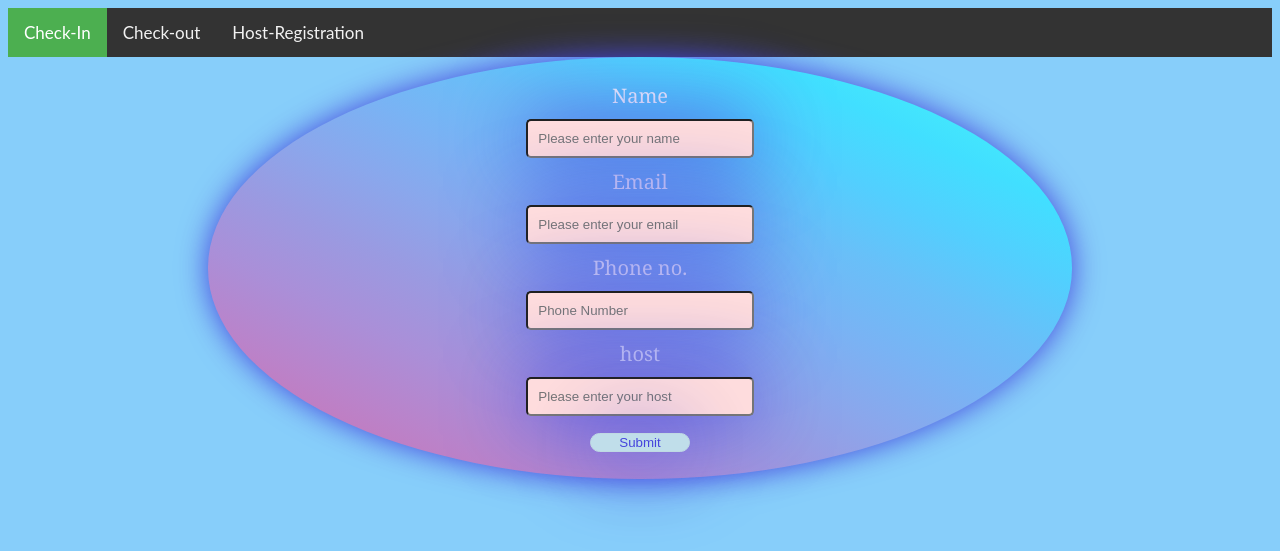
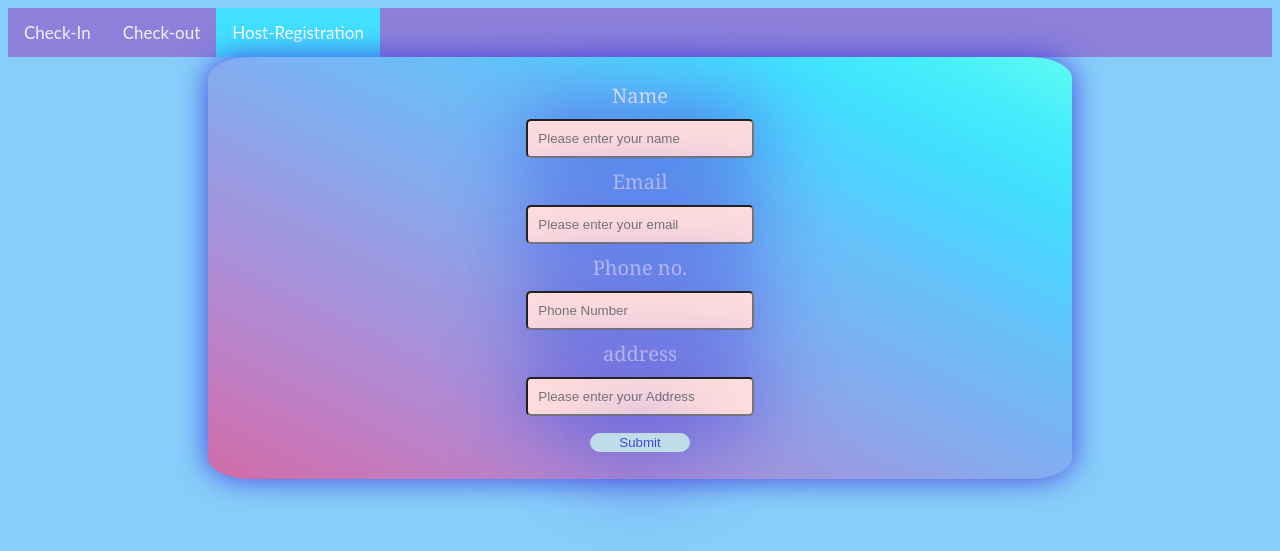
Before and after one commit to shellkore/GEMS, a Flask app: page / in a window 1280 px wide. Shown: the top 551 px of the page. Run offline with Flask 2, Linux system fonts and the light colour scheme; parts of the project's set-up code (start-up, migrations or seed data) failed here and were passed over.

Commit message:
refactored css

```diff
--- a/app.py
+++ b/app.py
@@ -80,7 +80,7 @@
 	print("mail sent")
 
 
-@app.route('/host',methods = ['POST', 'GET'])
+@app.route('/',methods = ['POST', 'GET'])
 def host():
 	if request.method == 'GET':
 		return render_template('host.html')
@@ -97,10 +97,10 @@
 
 			con.commit()
 			cur.close()
-			msg = "Record successfully added in host"
+			msg = "Congrats!! You are registered as a host"
 		return render_template("result.html",msg = msg)
 
-@app.route('/',methods = ['POST', 'GET'])
+@app.route('/checkin',methods = ['POST', 'GET'])
 def checkin():
 	if request.method == 'GET':
 		return render_template('checkin.html')
@@ -119,7 +119,7 @@
 
 			con.commit()
 			cur.close()
-			msg = "Record successfully added in visitor"
+			msg = "Check-In successful! You may proceed!"
 
 		sendMailToHost(name,email,phone,checkin,host)
 		sendSmsToHost(name,email,phone,checkin,host)
@@ -142,7 +142,7 @@
 			cur.close()
 
 		sendMailToVisitor(name,phone)
-		msg = "Visitor checkout successful"
+		msg = "Thanks for Visiting! Have a nice day :)"
 
 	return render_template("result.html",msg = msg)
 
--- a/static/styles/style.css
+++ b/static/styles/style.css
@@ -15,7 +15,7 @@
   text-align: center;
   margin: 0px 200px;
   padding: 2%;
-  border-radius: 50%;
+  border-radius: 5%;
   filter: drop-shadow(0px 0px 15px #4444dd);
   color: white;
   font-family: Georgia;
@@ -39,7 +39,7 @@
 
 /* Add a black background color to the top navigation */
 .topnav {
-  background-color: #333;
+  background-color: #8d80da;
   overflow: hidden;
 }
 
@@ -61,7 +61,7 @@
 
 /* Add a color to the active/current link */
 .topnav a.active {
-  background-color: #4CAF50;
+  background-color: #41e0ff;
   color: white;
 }
 
```
Also changed, not shown: templates/result.html (+7 -2 lines), database.db.
